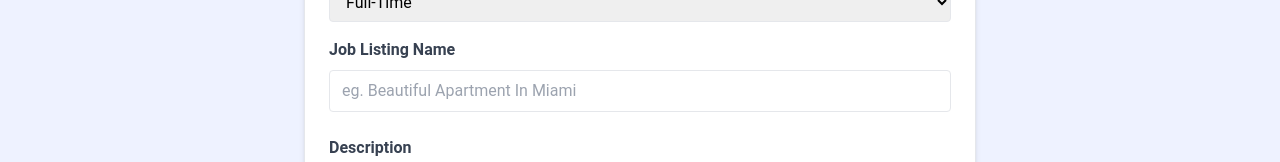
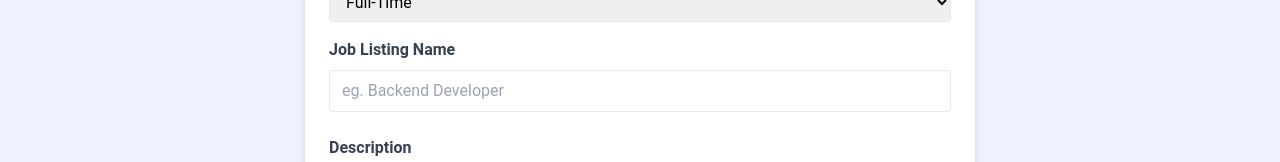
Before and after one commit to 5codeman/Job-Seeker, a React (Vite) app in the folder Frontend/: page /add-job in a window 1280 px wide. Shown: the part 319-481 px from the top of the page. Built offline with nearby package versions, Linux system fonts and the light colour scheme.

Commit message:
Minor change in addJobPage and EditJobPage

```diff
--- a/Frontend/src/pages/AddJobPage.jsx
+++ b/Frontend/src/pages/AddJobPage.jsx
@@ -78,7 +78,7 @@ const AddJobPage = ({ addJobSubmit }) => {
                 id='title'
                 name='title'
                 className='border rounded w-full py-2 px-3 mb-2'
-                placeholder='eg. Beautiful Apartment In Miami'
+                placeholder='eg. Backend Developer'
                 required
                 value={title}
                 onChange={(e) => setTitle(e.target.value)}
--- a/Frontend/src/pages/EditJobPage.jsx
+++ b/Frontend/src/pages/EditJobPage.jsx
@@ -86,7 +86,7 @@ const EditJobPage = ({ updateJobSubmit }) => {
                 id='title'
                 name='title'
                 className='border rounded w-full py-2 px-3 mb-2'
-                placeholder='eg. Beautiful Apartment In Miami'
+                placeholder='eg. Backend Developer'
                 required
                 value={title}
                 onChange={(e) => setTitle(e.target.value)}
```
